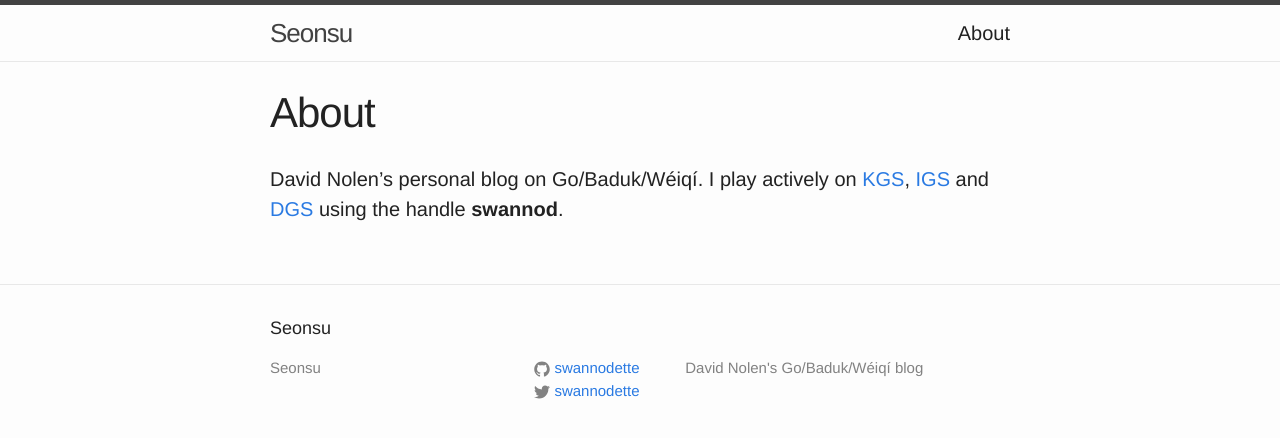
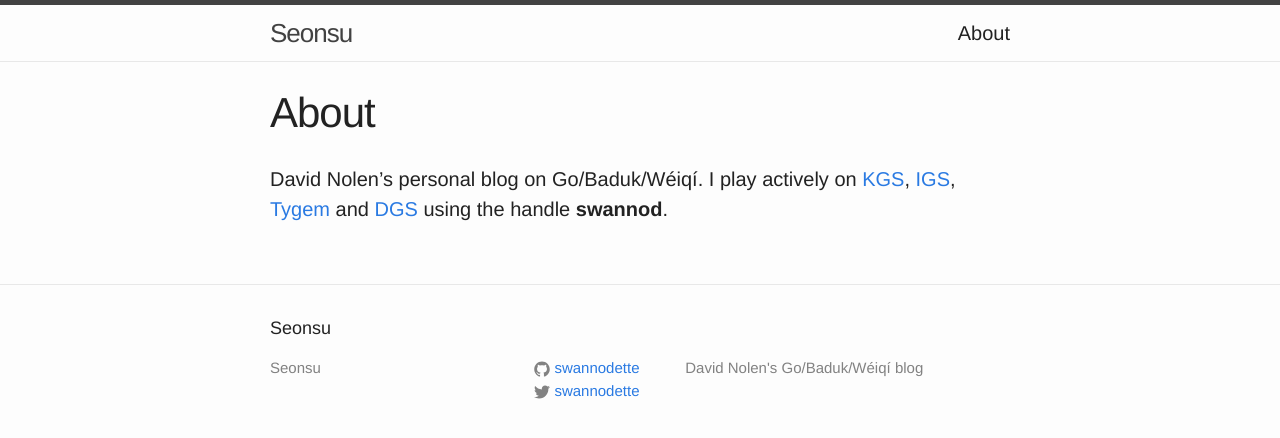
Before and after one commit to rwandezx9/baduk, a Jekyll site: the page built from about.md, in a window 1280 px wide. Shown: the top 438 px of the page. Built offline with Jekyll 4.4.1, drawn with Linux system fonts in a browser that asks for light colours; some web fonts are replaced.

Commit message:
tweak about

```diff
--- a/about.md
+++ b/about.md
@@ -6,5 +6,6 @@ permalink: /about/
 
 David Nolen's personal blog on Go/Baduk/W&eacute;iq&iacute;. I play
 actively on [KGS](https://www.gokgs.com),
-[IGS](http://pandanet-igs.com/communities/pandanet) and
+[IGS](http://pandanet-igs.com/communities/pandanet),
+[Tygem](http://www.tygemgo.com) and
 [DGS](http://www.dragongoserver.net) using the handle **swannod**.
```
